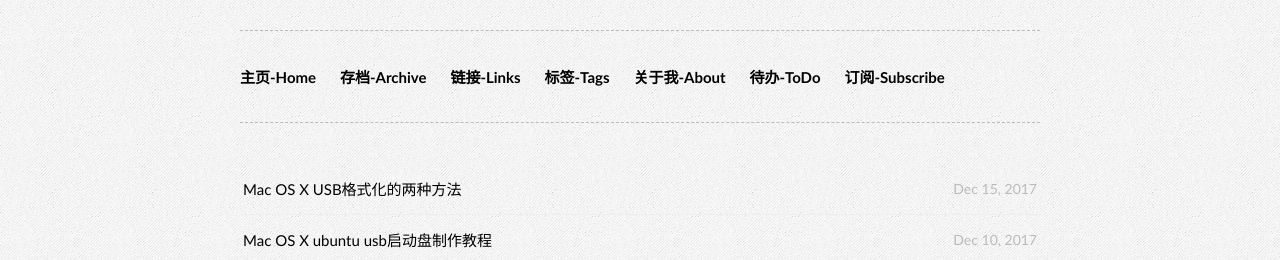
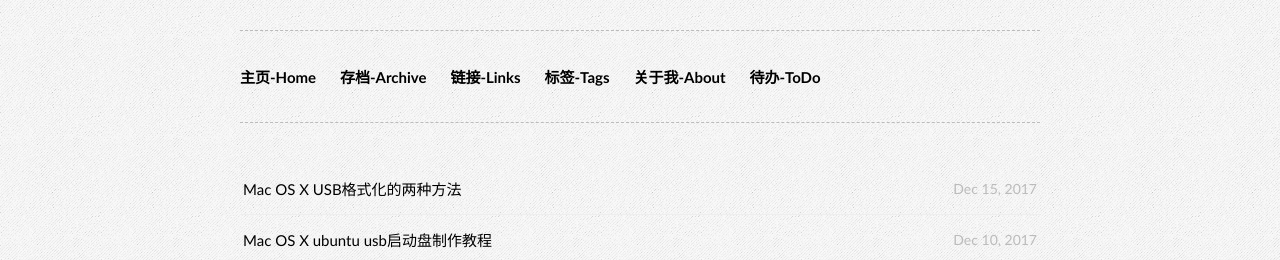
Before and after one commit to fk1091889767/tanwubin.github.io, a Jekyll site: the page built from index.html, in a window 1280 px wide. Shown: the top 260 px of the page. Built offline with Jekyll 4.4.1, drawn with Linux system fonts in a browser that asks for light colours.

Commit message:
去掉订阅

```diff
--- a/_includes/themes/effector-wide/default.html
+++ b/_includes/themes/effector-wide/default.html
@@ -25,7 +25,7 @@
 <a href="/tag">标签-Tags</a>
 <a href="/about">关于我-About</a>
 <a href="/todo">待办-ToDo</a>
-<a href="/feed/">订阅-Subscribe</a>
+<!--<a href="/feed/">订阅-Subscribe</a>-->
 </div>
       <hr style="height:1px;border:none;border-top:1px dashed #bbbbbb;"/>
 {{ content }}
```
